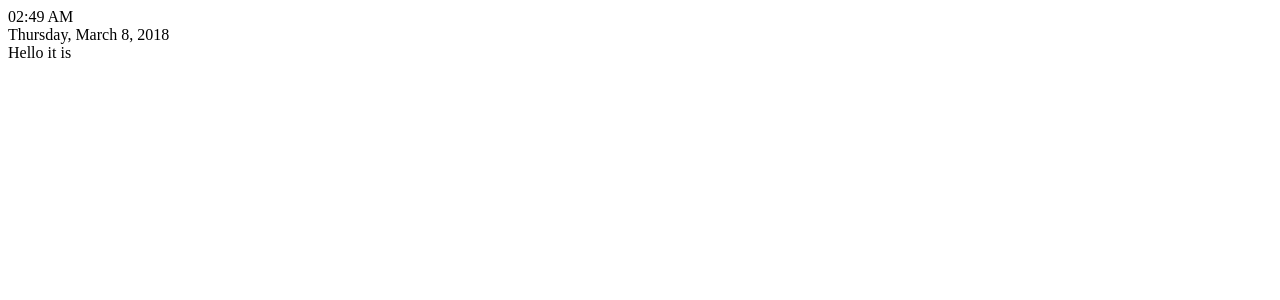
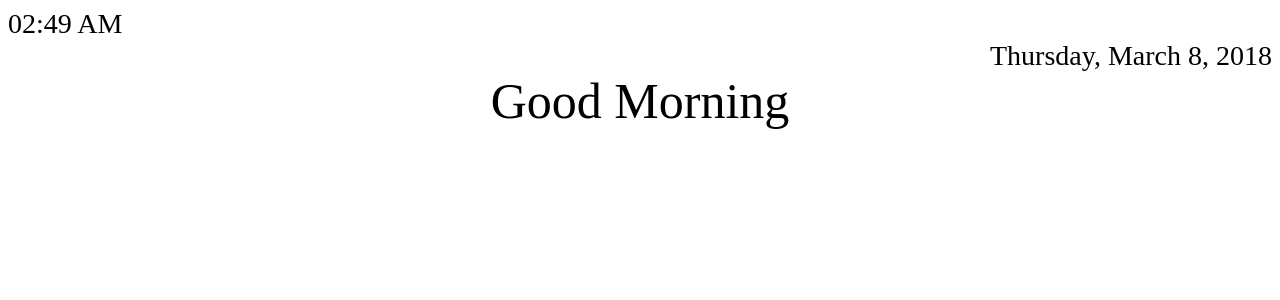
Before and after one commit to ctakemoto/New-Tab-Game, a React (Create React App) app: page / in a window 1280 px wide. Shown: the top 300 px of the page. Built offline with nearby package versions, Linux system fonts and the light colour scheme.

Commit message:
add time greeting

```diff
--- a/src/App.js
+++ b/src/App.js
@@ -25,10 +25,12 @@ class App extends Component {
 }
   render() {
     return (
-      <div className="App">
-        <Clock {...this.state}/>
-        <TodaysDate {...this.state}/>
-        <Greeting {...this.state}/>
+      <div className='app'>
+        <div className='header'>
+          <Clock {...this.state}/>
+          <TodaysDate {...this.state}/>
+          <Greeting {...this.state}/>
+        </div>
       </div>
     );
   }
--- a/src/Components/Greeting.js
+++ b/src/Components/Greeting.js
@@ -2,10 +2,48 @@ import React, { Component } from 'react';
 import PropTypes from 'prop-types';
 
 class Greeting extends Component {
+    constructor(props) {
+        super(props);
+        this.state = {
+          greetings: [[0,1159,'Good Morning'],
+                [1200,1600,'Good Afternoon'],
+                [1659,2159,'Good Evening'],
+                [2200,2400,'Good Night']]
+        }
+
+    }
+
+    timeInInterval = (time, start, finish) => {
+        //returns True if time is between start and finish and False if not
+        var tempTime = new Date(time);
+
+        var temp = Number(tempTime.getHours() + '' + tempTime.getMinutes());
+
+        console.log(start, temp, finish);
+
+        if (temp >= start && temp < finish){
+            return true;
+        }
+        else {
+            return false;
+        }
+    }
+
+    pickGreeting = () => {
+        for (var i = 0; i < this.state.greetings.length; i++){
+            console.log('loop '+i);
+            console.log(this.timeInInterval(this.props.time, this.state.greetings[i][0],this.state.greetings[i][1]));
+            if (this.timeInInterval(this.props.time, this.state.greetings[i][0],this.state.greetings[i][1])){
+                return this.state.greetings[i][2];
+            }
+        }
+    }
     render(){
-        var currentTime = new Date(this.props.time);
+
         return(
-            <div>Hello it is </div>
+            <div className="greeting">
+            {this.pickGreeting()}
+            </div>
         );
     }
 }
--- /dev/null
+++ b/src/styles/partials/_app.scss
@@ -0,0 +1,8 @@
+.app {
+    display: grid;
+    grid-template: 1fp 3fp 1fp/ 75px repeat(1pf, 3);
+}
+
+.header {
+    font-size: 28px;
+}
--- a/src/styles/partials/_clock.scss
+++ /dev/null
@@ -1,7 +0,0 @@
-.App {
-    display: grid;
-}
-
-.clock {
-    size: 28pt;
-}
--- /dev/null
+++ b/src/styles/partials/_greeting.scss
@@ -0,0 +1,6 @@
+.greeting {
+    grid-row: 2 / span 1;
+    grid-column: 2 / span 1;
+    font-size: 50px;
+    justify-self: center;
+}
--- /dev/null
+++ b/src/styles/partials/_time_date.scss
@@ -0,0 +1,12 @@
+
+.clock {
+    grid-row: 1 / span 1;
+    grid-column: 1 / span 1;
+    justify-self: start;
+}
+
+.date {
+    grid-row: 1 / span 1;
+    grid-column: 3 / span 1;
+    justify-self: end;
+}
--- a/src/styles/styles.css
+++ b/src/styles/styles.css
@@ -1,5 +1,22 @@
-.App {
-  display: grid; }
+.clock {
+  grid-row: 1 / span 1;
+  grid-column: 1 / span 1;
+  justify-self: start; }
 
-.clock {
-  size: 28pt; }
+.date {
+  grid-row: 1 / span 1;
+  grid-column: 3 / span 1;
+  justify-self: end; }
+
+.app {
+  display: grid;
+  grid-template: 1fp 3fp 1fp/75px repeat(1pf, 3); }
+
+.header {
+  font-size: 28px; }
+
+.greeting {
+  grid-row: 2 / span 1;
+  grid-column: 2 / span 1;
+  font-size: 50px;
+  justify-self: center; }
--- a/src/styles/styles.scss
+++ b/src/styles/styles.scss
@@ -1 +1,3 @@
-@import 'partials/clock';
+@import 'partials/time_date';
+@import 'partials/app';
+@import 'partials/greeting';
```
Also changed, not shown: 1 other file (tests, documents, lock files or other folders).
